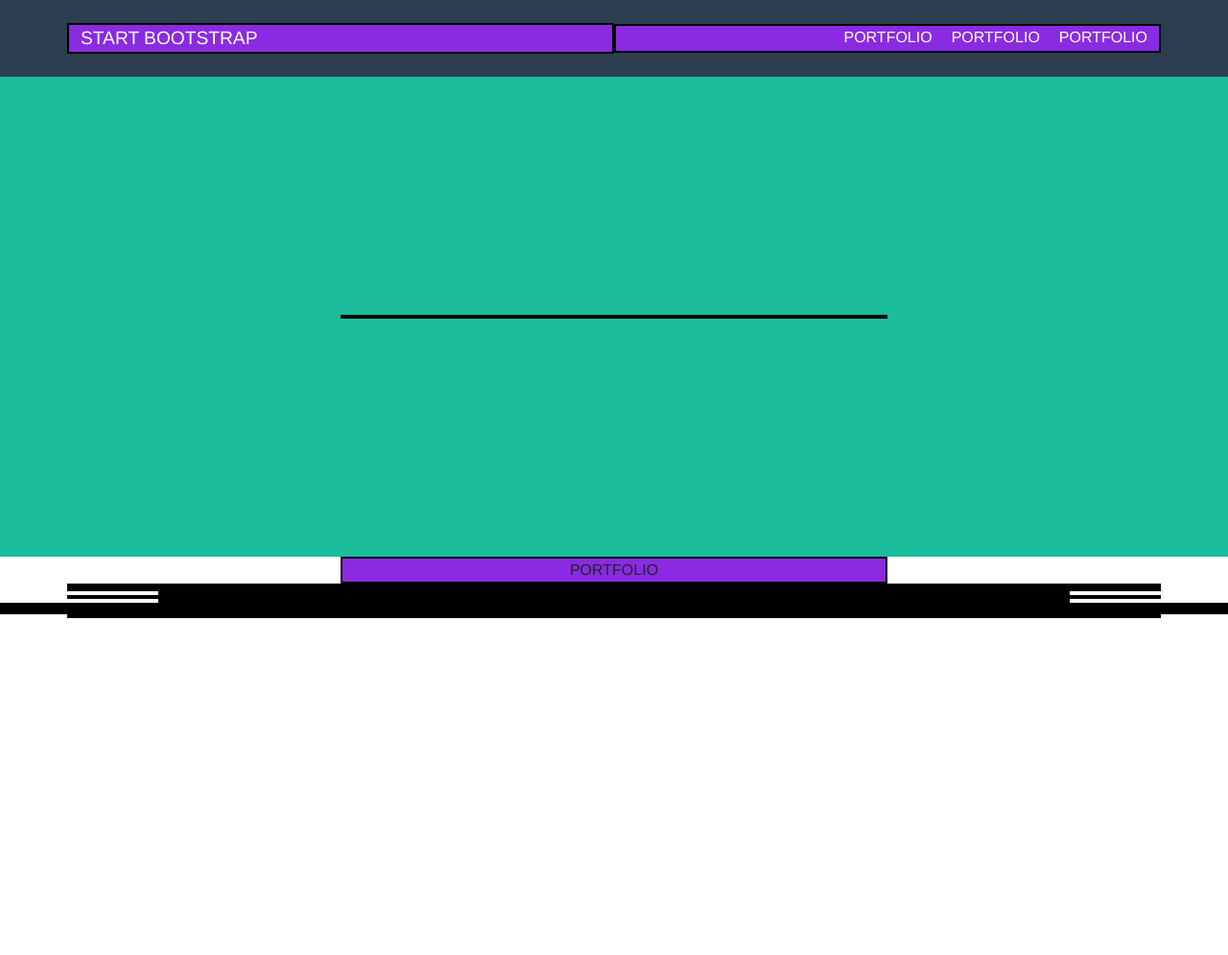
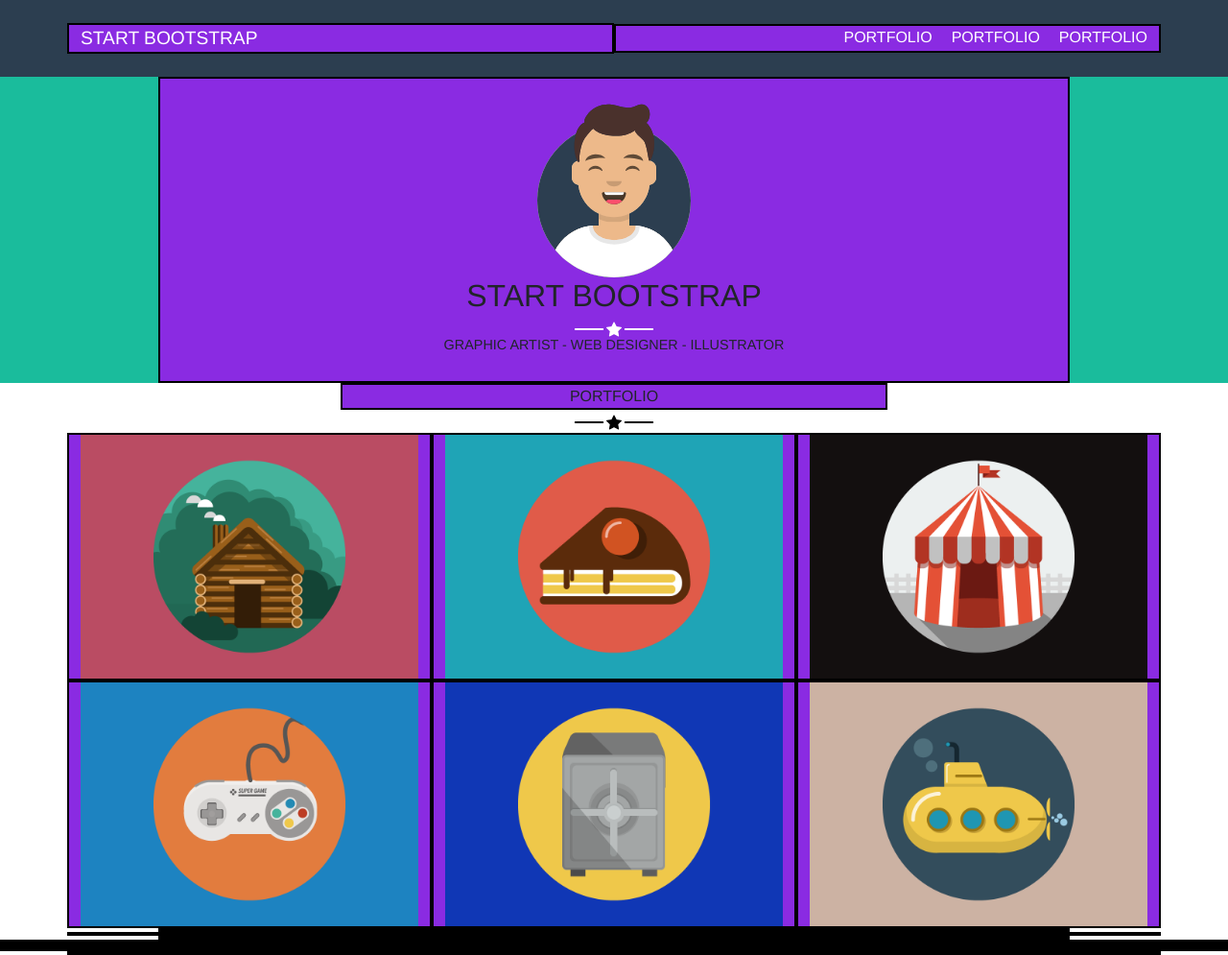
Before and after one commit to samuelecozzubbo/html-css-bootstrap-freelancer, a plain HTML site: page index.html in a window 1280 px wide. Shown: the whole page at 96% size. Before the commit the page ends 800 px from the top, so only its background shows below. Drawn offline with nearby package versions, Linux system fonts and the light colour scheme.

Commit message:
jumbotron and portfolio completed

```diff
--- a/css/style.css
+++ b/css/style.css
@@ -48,13 +48,31 @@ header .row{
     border-radius: 5px;
 }
 
+/* jumbotron */
 #jumbotron{
     background-color: #1ABC9C;
 }
 
-#jumbotron .row{
-     /* DEBUG */
-     min-height: 500px;
+.jumbo-box{
+    display: flex;
+    flex-direction: column;
+    align-items: center;
+    padding: 20px;
+}
+
+.jumbo-box img{
+    max-width: 50%;
+}
+
+.jumbo-box h6{
+    display: block;
+    white-space: nowrap;
+    font-size: 0.9em;
+}
+
+/* Portfolio */
+#portfolio img{
+    max-width: 100%;
 }
 
 
@@ -73,10 +91,18 @@ header .row{
     .nav-list{
         display: flex;
     }
+
+    .jumbo-box img{
+        max-width: 30%;
+    }
   }
 
 /* Large devices (desktops, 992px and up) */
-@media (min-width: 992px) {  }
+@media (min-width: 992px) {
+    .jumbo-box img{
+        max-width: 20%;
+    }
+  }
 
 /* X-Large devices (large desktops, 1200px and up) */
 @media (min-width: 1200px) {  }
--- a/index.html
+++ b/index.html
@@ -47,7 +47,14 @@
         <section id="jumbotron">
             <div class="container">
                 <div class="row align-items-center justify-content-center">
-                    <div class="col-6"></div>
+                    <div class="col-10">
+                        <div class="jumbo-box">
+                            <img src="img/avatar.svg" alt="avatar">
+                            <h2>START BOOTSTRAP</h2>
+                            <img src="img/Star.png" alt="star">
+                            <h6>GRAPHIC ARTIST - WEB DESIGNER - ILLUSTRATOR</h6>
+                        </div>
+                    </div>
                 </div>
             </div>
         </section>
@@ -56,15 +63,40 @@
             <div class="container">
                 <div class="row justify-content-center text-center">
                     <div class="col-6">PORTFOLIO</div>
+                    <div><img src="img/black-star.png" alt=""></div>
                 </div>
 
                 <div class="row">
-                    <div class="col-12 col-md-6 col-lg-4"></div>
-                    <div class="col-12 col-md-6 col-lg-4"></div>
-                    <div class="col-12 col-md-6 col-lg-4"></div>
-                    <div class="col-12 col-md-6 col-lg-4"></div>
-                    <div class="col-12 col-md-6 col-lg-4"></div>
-                    <div class="col-12 col-md-6 col-lg-4"></div>
+                    <div class="col-12 col-md-6 col-lg-4">
+                        <div class="portfolio-img">
+                            <img src="img/cabin.png" alt="">
+                        </div>
+                    </div>
+                    <div class="col-12 col-md-6 col-lg-4">
+                        <div class="portfolio-img">
+                            <img src="img/cake.png" alt="">
+                        </div>
+                    </div>
+                    <div class="col-12 col-md-6 col-lg-4">
+                        <div class="portfolio-img">
+                            <img src="img/circus.png" alt="">
+                        </div>
+                    </div>
+                    <div class="col-12 col-md-6 col-lg-4">
+                        <div class="portfolio-img">
+                            <img src="img/game.png" alt="">
+                        </div>
+                    </div>
+                    <div class="col-12 col-md-6 col-lg-4">
+                        <div class="portfolio-img">
+                            <img src="img/safe.png" alt="">
+                        </div>
+                    </div>
+                    <div class="col-12 col-md-6 col-lg-4">
+                        <div class="portfolio-img">
+                            <img src="img/submarine.png" alt="">
+                        </div>
+                    </div>
                 </div>
             </div>
         </section>
```
Also changed, not shown: img/Star.png (added), img/black-star.png (added).
